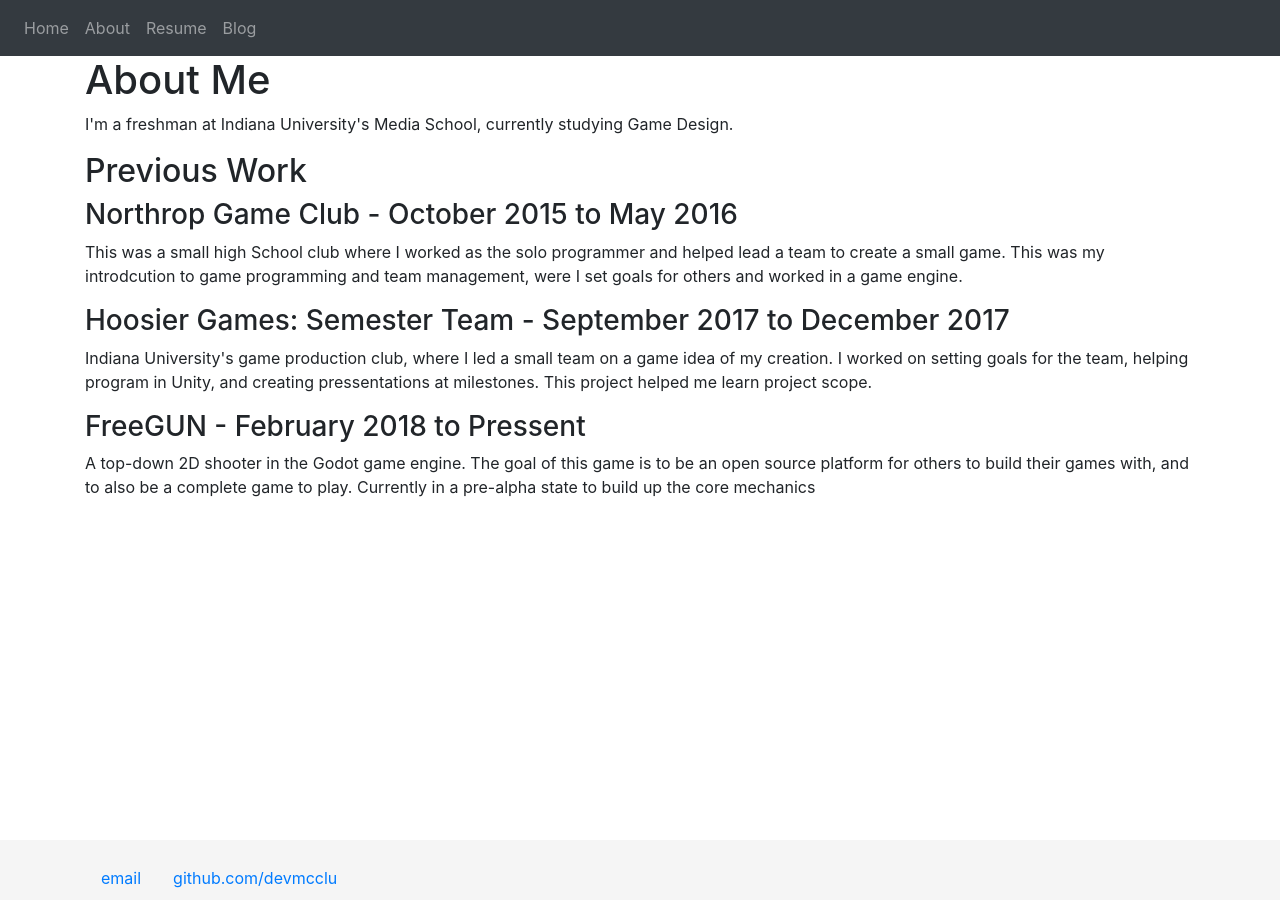
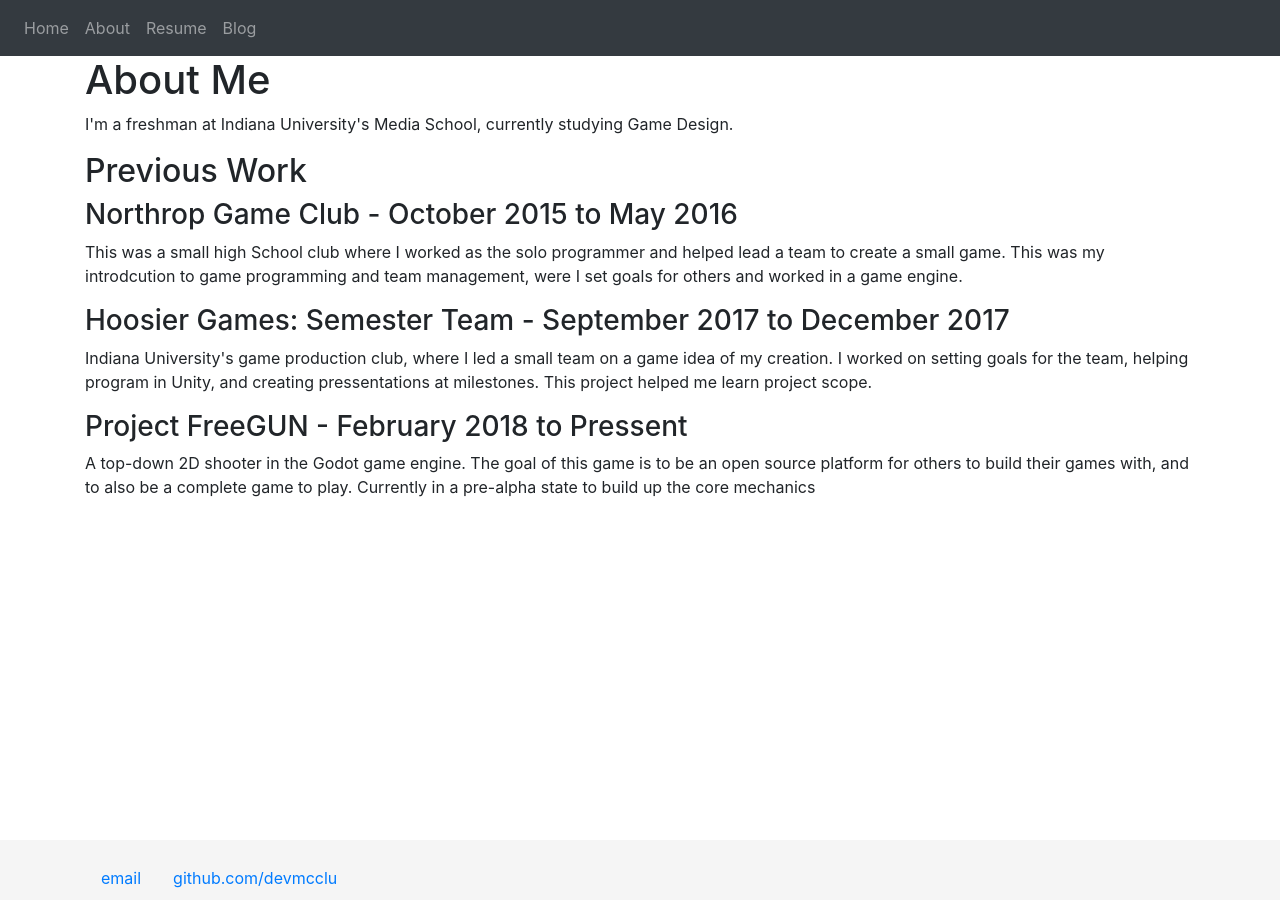
Before and after one commit to devmcclu/devmcclu.github.io-old, a Jekyll site: the page built from about/index.html, in a window 1280 px wide. Built offline with Jekyll 4.4.1, drawn with Linux system fonts in a browser that asks for light colours.

Commit message:
Updated name of FreeGUN to Project FreeGUN in about section

```diff
--- a/about/index.html
+++ b/about/index.html
@@ -10,6 +10,6 @@ title: Devlin McClure
   <p>This was a small high School club where I worked as the solo programmer and helped lead a team to create a small game. This was my introdcution to game programming and team management, were I set goals for others and worked in a game engine.</p>
   <h3>Hoosier Games: Semester Team - September 2017 to December 2017</h3>
   <p>Indiana University's game production club, where I led a small team on a game idea of my creation. I worked on setting goals for the team, helping program in Unity, and creating pressentations at milestones. This project helped me learn project scope.</p>
-  <h3>FreeGUN - February 2018 to Pressent</h3>
+  <h3>Project FreeGUN - February 2018 to Pressent</h3>
   <p>A top-down 2D shooter in the Godot game engine. The goal of this game is to be an open source platform for others to build their games with, and to also be a complete game to play. Currently in a pre-alpha state to build up the core mechanics</p>
 </div><!-- /.blurb -->
```
